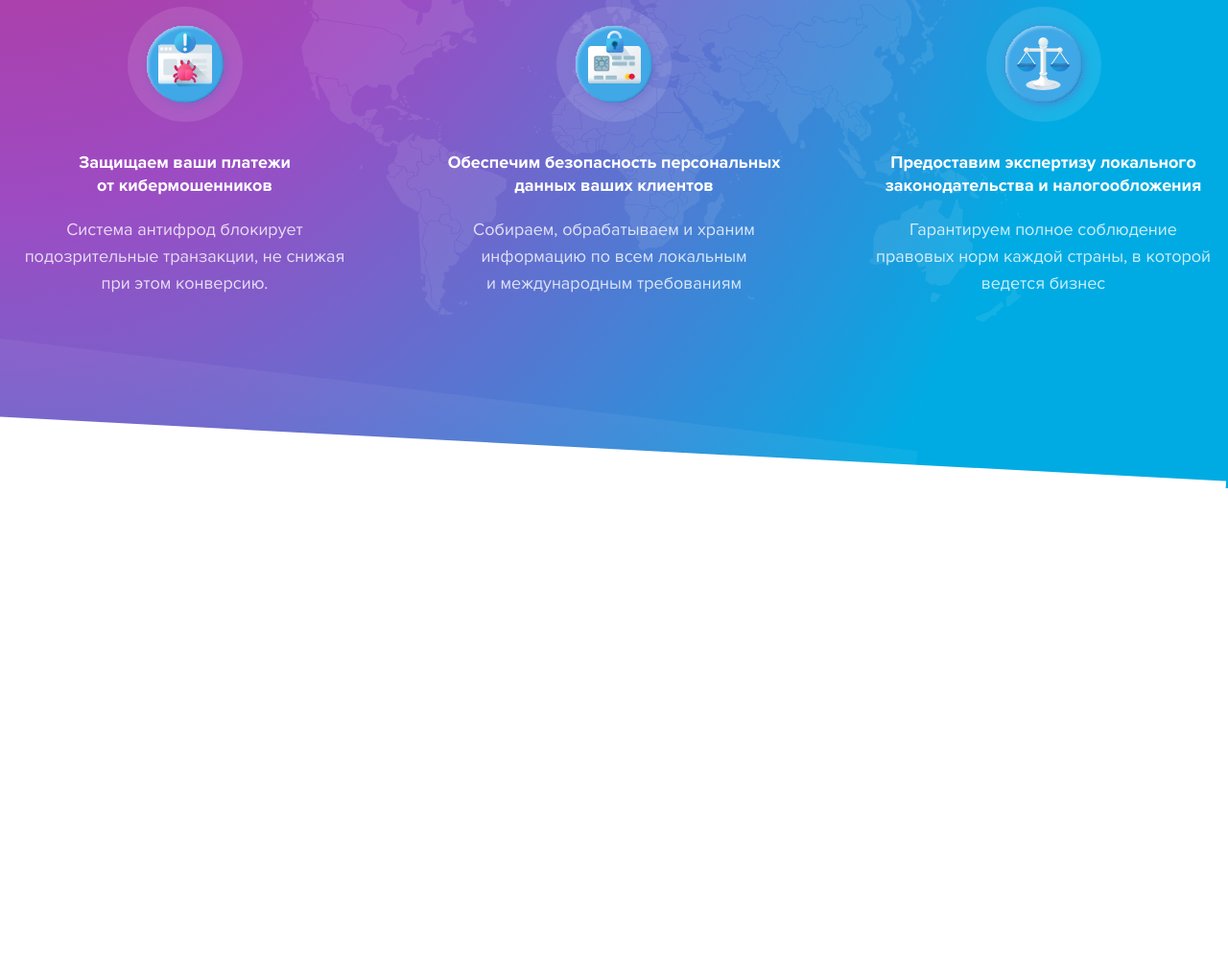
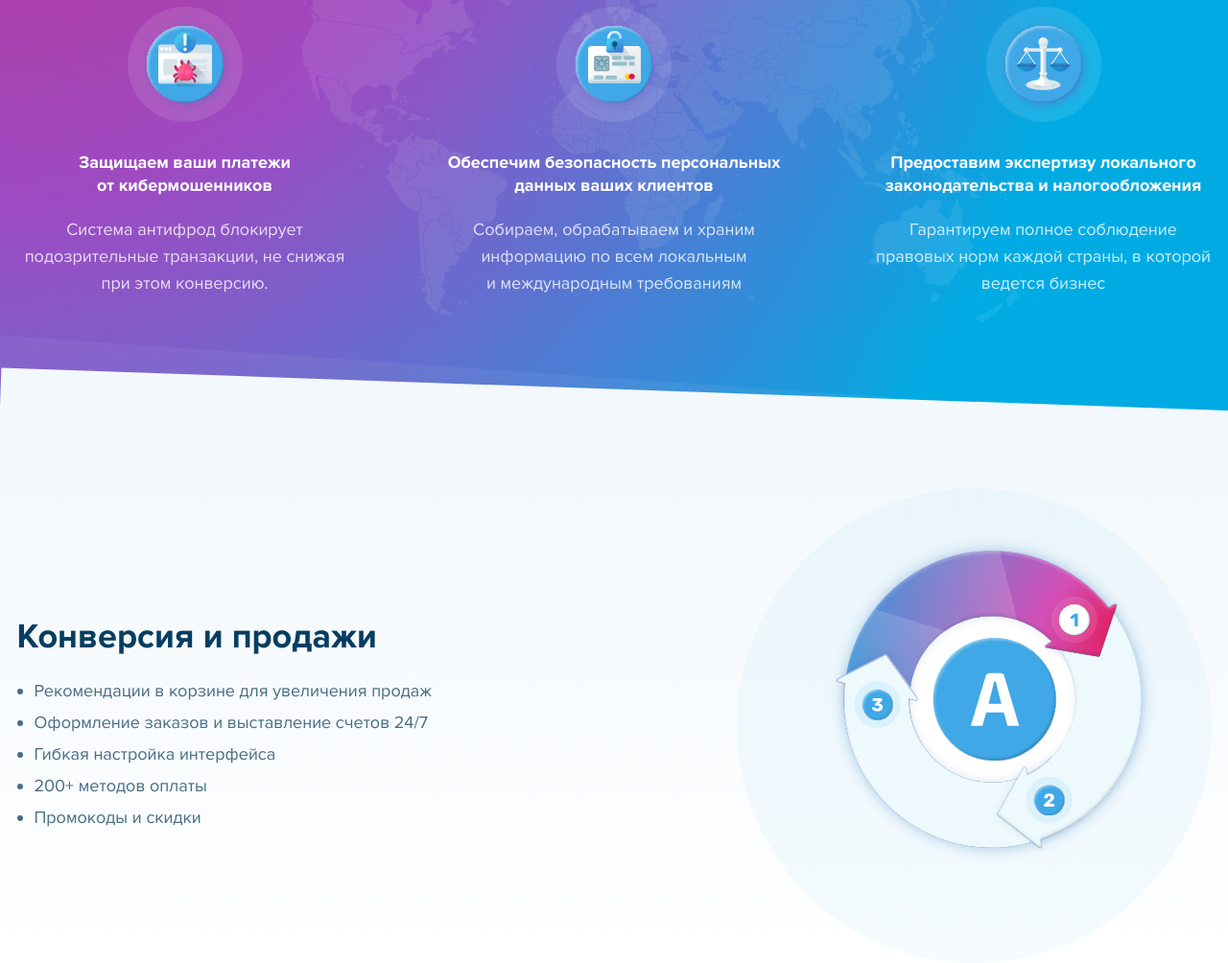
Before and after one commit to Helicatic/allsoft, a plain HTML site: page index.html in a window 1280 px wide. Shown: the part 932-1936 px from the top of the page at 96% size. Before the commit the page ends 1441 px from the top, so only its background shows below. Drawn offline with Linux system fonts and the light colour scheme.

Commit message:
Исправил псевдоэлементы и частично свестрал секцию-3

```diff
--- a/index.html
+++ b/index.html
@@ -128,7 +128,24 @@
     </div>
     <section class="section-3">
         <div class="container">
-
+            <div class="section-3__wrapper">
+                <div class="section-3__text-block">
+                    <h2 class="section-3__title">
+                        Конверсия и продажи
+                    </h2>
+                    <ul class="section-3__list">
+                        <li class="section-3__item">Рекомендации  в корзине для увеличения продаж</li>
+                        <li class="section-3__item">Оформление заказов и выставление счетов 24/7</li>
+                        <li class="section-3__item">Гибкая настройка интерфейса</li>
+                        <li class="section-3__item">200+ методов оплаты</li>
+                        <li class="section-3__item">Промокоды и скидки</li>
+                    </ul>
+                </div>
+                <div class="section-3__img-block">
+                    <img src="img/section-3-img.svg" class="section-3__img">
+                </div>
+            <!-- wrapper  -->
+            </div>
         <!-- container  -->
         </div>
     <!-- section-3  -->
--- a/less/global.less
+++ b/less/global.less
@@ -10,9 +10,34 @@ a {
     text-decoration: none;
 }
 .container {
-    width: 1245px;
+    max-width: 1245px;
     margin: auto;
 }
 .top-bg {
     background: radial-gradient(100% 142.63% at 0% 0%, #E51245 0%, #9D4BC3 55.81%, #00ABE3 100%), #FFFFFF;
+
+    position: relative;
+    overflow-x: hidden;
+    overflow-y: visible;
+
+    &::after {
+        content: '';
+        position: absolute;
+        right: -80px;
+        top: 0;
+        width: 1000px;
+        height: 303px;
+        background: linear-gradient(180.01deg, rgba(255, 255, 255, 0.05) 0.01%, rgba(255, 255, 255, 0) 99.99%);
+        transform: rotate(29deg);
+    }
+    &::before {
+        content: '';
+        position: absolute;
+        right: 0;
+        top: 0;
+        width: 1000px;
+        height: 303px;
+        background: linear-gradient(180.01deg, rgba(255, 255, 255, 0.05) 0.01%, rgba(255, 255, 255, 0) 99.99%);
+        transform: rotate(29deg);
+    }
 }
--- a/less/main.less
+++ b/less/main.less
@@ -8,3 +8,4 @@
 @import "header.less";
 @import "section-1.less";
 @import "section-2.less";
+@import "section-3.less";
--- a/less/section-1.less
+++ b/less/section-1.less
@@ -2,6 +2,7 @@
 
 .section-1 {
     padding-bottom: 80px;
+
 }
 .section-1__wrapper {
     display: flex;
@@ -23,20 +24,6 @@
     font-size: 18px;
     line-height: 28px;
     opacity: 0.8;
-}
-.section-1__img-block {
-    position: relative;
-
-    // &::after {
-    //     content: '';
-    //     position: absolute;
-    //     right: 0;
-    //     margin-right: -300px;
-    //     width: 1000px;
-    //     height: 303px;
-    //     background: linear-gradient(180.01deg, rgba(255, 255, 255, 0.05) 0.01%, rgba(255, 255, 255, 0) 99.99%);
-    //     transform: rotate(29deg);
-    // }
 }
 .section-1__img {
     width: 600px;
--- a/less/section-2.less
+++ b/less/section-2.less
@@ -8,22 +8,23 @@
     &::after {
         content: '';
         position: absolute;
-        bottom: -109px;
-        left: -5px;
-        width: 100%;
-        height: 150px;
-        background-color: #fff;
-        transform: rotate(3deg);
+        bottom: -127px;
+        left: -3px;
+        width: calc(100% + 20px);
+        height: 230px;
+        // background-color: #fff;
+        background-color: #F3F8FC;
+        transform: rotate(2deg);
     }
     &::before {
         content: '';
         position: absolute;
-        bottom: -50px;
+        bottom: -32px;
         left: -49px;
-        width: 1000px;
+        width: 100%;
         height: 150px;
         background: linear-gradient(180.01deg, rgba(255,255,255,0.05) .01%, rgba(255,255,255,0) 99.99%);
-        transform: rotate(7deg);
+        transform: rotate(4deg);
     }
 }
 .section-2 .container {
--- /dev/null
+++ b/less/section-3.less
@@ -0,0 +1,43 @@
+// main: main.less
+
+.section-3 {
+    background: linear-gradient(180.01deg, rgba(49, 146, 215, 0.06) 0.01%, rgba(255, 255, 255, 0) 99.99%);
+}
+.section-3__wrapper {
+    display: flex;
+    justify-content: space-between;
+    align-items: center;
+}
+.section-3__img-block {
+    width: 495px;
+    height: 495px;
+    display: flex;
+    justify-content: center;
+    align-items: center;
+    background: rgba(64, 168, 231, 0.05);
+    border-radius: 50%;
+}
+.section-3__img {
+    width: 415px;
+    height: 395px;
+}
+.section-3__title {
+    font-weight: bold;
+    font-size: 36px;
+    line-height: 44px;
+    color: #053E61;
+    margin: 0;
+    margin-bottom: 20px;
+}
+.section-3__list {
+    margin: 0;
+    padding: 0;
+    padding-left: 18px;
+}
+.section-3__item {
+    font-size: 18px;
+    line-height: 28px;
+    color: #476D85;
+    margin-top: 5px;
+    margin-bottom: 5px;
+}
```
Also changed, not shown: css/main.css, img/section-3-img.svg (added).
